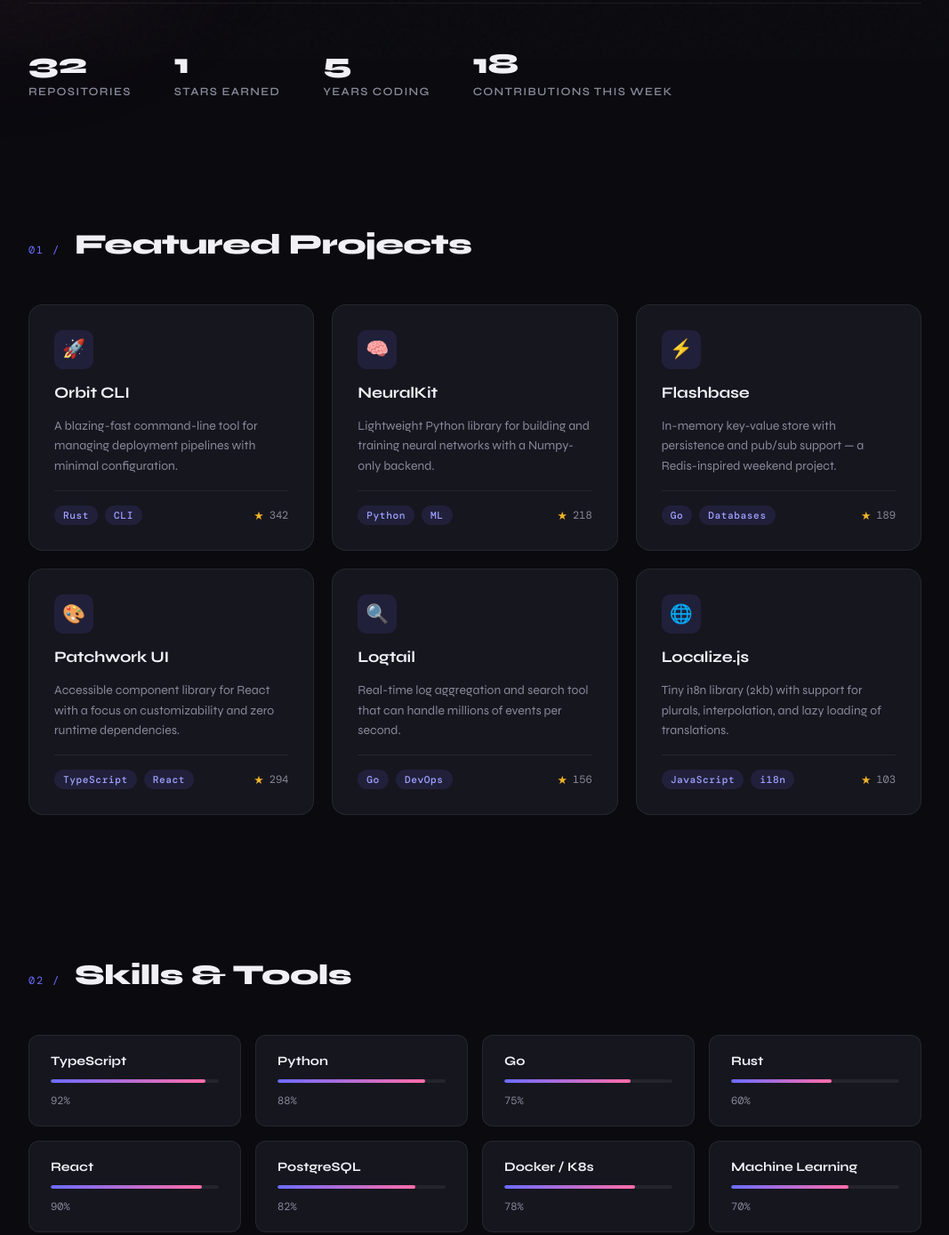
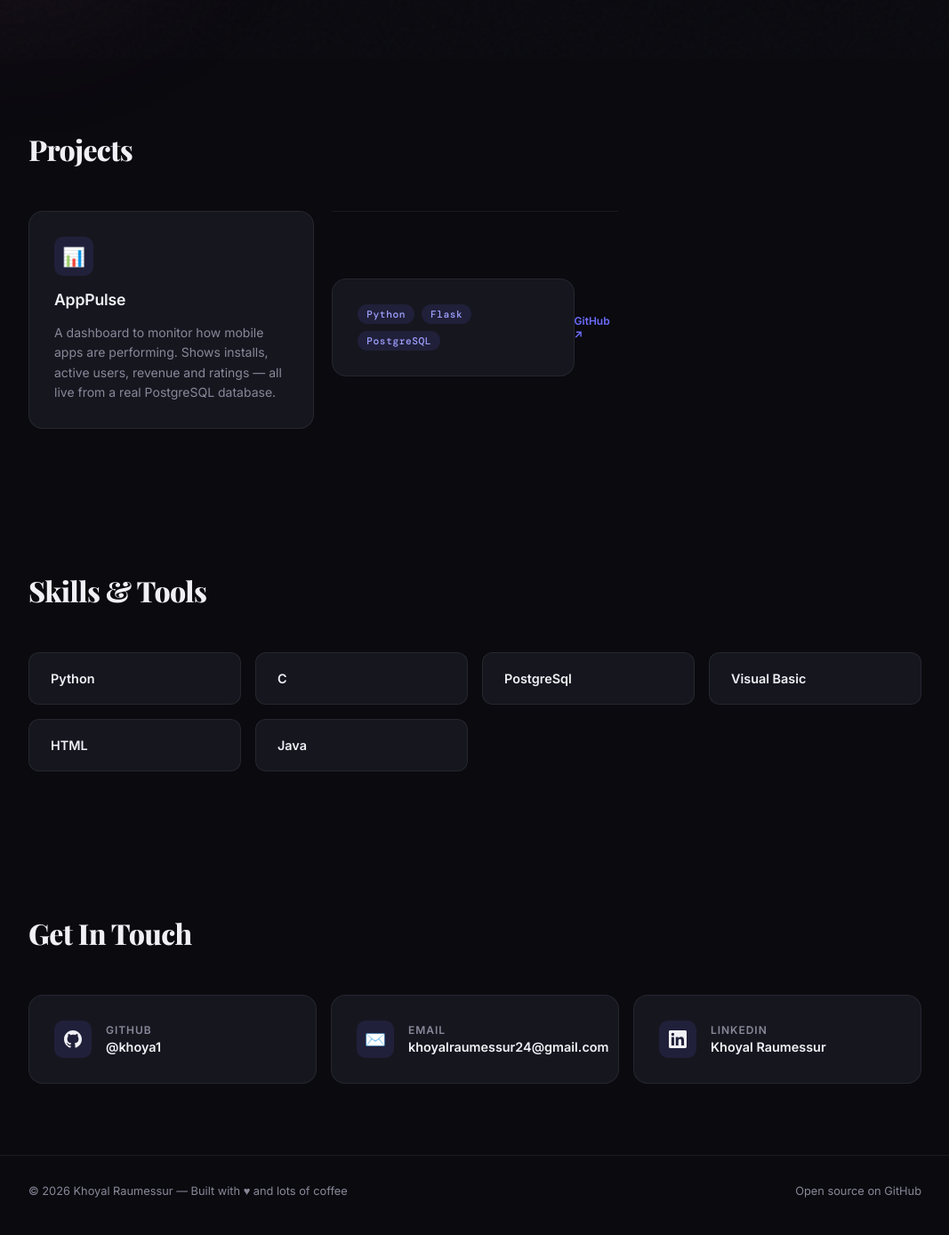
Before and after one commit to yashhemanx10-dot/portfolio1, a plain HTML site: page index.html in a window 1280 px wide. Shown: the part 734-2122 px from the top of the page at 89% size, without its empty margins (106-1173 px from the left). Drawn offline with nearby package versions, Linux system fonts and the light colour scheme.

Commit message:
Update index.html

```diff
--- a/index.html
+++ b/index.html
@@ -3,8 +3,8 @@
 <head>
   <meta charset="UTF-8" />
   <meta name="viewport" content="width=device-width, initial-scale=1.0" />
-  <title>GitHub Portfolio</title>
-  <link href="https://fonts.googleapis.com/css2?family=Syne:wght@400;600;700;800&family=DM+Mono:wght@400;500&display=swap" rel="stylesheet" />
+  <title>Khoyal's Portfolio</title>
+  <link href="https://fonts.googleapis.com/css2?family=Playfair+Display:wght@700;800&family=Inter:wght@400;500;600&family=DM+Mono:wght@400;500&display=swap" rel="stylesheet" />
   <style>
     *, *::before, *::after { box-sizing: border-box; margin: 0; padding: 0; }
 
@@ -26,14 +26,13 @@
     html { scroll-behavior: smooth; }
 
     body {
-      font-family: 'Syne', sans-serif;
+      font-family: 'Inter', sans-serif;
       background: var(--bg);
       color: var(--text);
       min-height: 100vh;
       overflow-x: hidden;
     }
 
-    /* NOISE OVERLAY */
     body::before {
       content: '';
       position: fixed;
@@ -44,7 +43,6 @@
       z-index: 0;
     }
 
-    /* GLOW BLOBS */
     .glow-blob {
       position: fixed;
       border-radius: 50%;
@@ -58,7 +56,6 @@
 
     main { position: relative; z-index: 1; }
 
-    /* NAV */
     nav {
       position: fixed;
       top: 0; left: 0; right: 0;
@@ -92,7 +89,6 @@
     }
     .nav-links a:hover { color: var(--text); }
 
-    /* HERO */
     .hero {
       min-height: 100vh;
       display: flex;
@@ -123,6 +119,7 @@
     }
 
     .hero h1 {
+      font-family: 'Playfair Display', serif;
       font-size: clamp(3rem, 8vw, 7rem);
       font-weight: 800;
       line-height: 1.0;
@@ -154,7 +151,7 @@
       gap: 0.5rem;
       padding: 0.75rem 1.75rem;
       border-radius: 100px;
-      font-family: 'Syne', sans-serif;
+      font-family: 'Inter', sans-serif;
       font-size: 0.875rem;
       font-weight: 600;
       letter-spacing: 0.04em;
@@ -177,7 +174,6 @@
     }
     .btn-ghost:hover { border-color: var(--text); transform: translateY(-1px); }
 
-    /* STATS ROW */
     .stats {
       display: flex;
       gap: 3rem;
@@ -200,7 +196,6 @@
       text-transform: uppercase;
     }
 
-    /* SECTIONS */
     section {
       max-width: 1100px;
       margin: 0 auto;
@@ -222,12 +217,12 @@
     }
 
     .section-title {
+      font-family: 'Playfair Display', serif;
       font-size: 2rem;
       font-weight: 800;
       letter-spacing: -0.02em;
     }
 
-    /* PROJECTS GRID */
     .projects-grid {
       display: grid;
       grid-template-columns: repeat(auto-fill, minmax(320px, 1fr));
@@ -316,17 +311,6 @@
       letter-spacing: 0.05em;
     }
 
-    .project-stars {
-      display: flex;
-      align-items: center;
-      gap: 0.375rem;
-      font-family: 'DM Mono', monospace;
-      font-size: 0.75rem;
-      color: var(--muted);
-    }
-    .star-icon { color: #f0b429; font-size: 0.8rem; }
-
-    /* SKILLS */
     .skills-grid {
       display: grid;
       grid-template-columns: repeat(auto-fill, minmax(200px, 1fr));
@@ -355,20 +339,12 @@
       overflow: hidden;
     }
 
-    .skill-bar-fill {
-      height: 100%;
-      border-radius: 4px;
-      background: linear-gradient(90deg, var(--accent), var(--accent2));
-      transition: width 1.5s cubic-bezier(0.4, 0, 0.2, 1);
-    }
-
     .skill-pct {
       font-family: 'DM Mono', monospace;
       font-size: 0.75rem;
       color: var(--muted);
     }
 
-    /* CONTACT */
     .contact-row {
       display: flex;
       gap: 1rem;
@@ -417,7 +393,6 @@
       font-weight: 700;
     }
 
-    /* FOOTER */
     footer {
       border-top: 1px solid var(--border);
       padding: 2rem 3rem;
@@ -435,7 +410,6 @@
       color: var(--muted);
     }
 
-    /* CURSOR DOT */
     .cursor {
       width: 6px; height: 6px;
       background: var(--accent);
@@ -446,7 +420,6 @@
       transition: transform 0.1s;
     }
 
-    /* ANIMATIONS */
     @keyframes fadeUp {
       from { opacity: 0; transform: translateY(24px); }
       to   { opacity: 1; transform: translateY(0); }
@@ -476,7 +449,7 @@
   <div class="glow-blob blob2"></div>
 
   <nav>
-    <a href="#" class="nav-logo">YT.dev</a>
+    <a href="#" class="nav-logo">YN.dev</a>
     <ul class="nav-links">
       <li><a href="#projects">Projects</a></li>
       <li><a href="#skills">Skills</a></li>
@@ -487,185 +460,81 @@
 
   <main>
 
-    <!-- HERO -->
-    <div class="hero">
+    <div class="hero"style="flex-direction: row; align-items: center; gap: 4rem;">
+      <div style="flex: 1;">
       <p class="hero-eyebrow animate">Available for opportunities</p>
       <h1 class="animate delay-1">
         <span class="line-muted">Hello, I'm</span><br>
-        <span>Yousef Taha</span><br>
-        <span class="line-accent">Developer.</span>
+        <span>Khoyal Raumessur</span><br>
       </h1>
       <p class="hero-desc animate delay-2">
-        I build thoughtful, performant software — from robust backends to polished interfaces. Passionate about open source and clean architecture.
+       I am Khoyal from Mauritius, I am currently living in Hamburg and pursuing a bachelor in Information Engineering at Haw Hamburg. I am eager to enhance my coding skills and indulge in more projects
       </p>
       <div class="hero-cta animate delay-3">
         <a href="#projects" class="btn btn-primary">View My Work</a>
         <a href="#contact" class="btn btn-ghost">Get In Touch</a>
       </div>
-
-      <div class="stats animate delay-4">
-        <div class="stat-item">
-          <span class="stat-num" id="stat-repos">32</span>
-          <span class="stat-label">Repositories</span>
         </div>
-        <div class="stat-item">
-          <span class="stat-num">1.2k</span>
-          <span class="stat-label">Stars Earned</span>
-        </div>
-        <div class="stat-item">
-          <span class="stat-num">5</span>
-          <span class="stat-label">Years Coding</span>
-        </div>
-        <div class="stat-item">
-          <span class="stat-num">18</span>
-          <span class="stat-label">Contributions this week</span>
-        </div>
+  <div style="flex-shrink: 0;">
+    <img src="digphoto.jpeg" alt="Khoyal Raumessur" style="width: 280px; height: 280px; border-radius: 50%; object-fit: cover; border: 3px solid var(--accent);">
   </div>
 </div>
 
-    <!-- PROJECTS -->
     <section id="projects">
       <div class="section-header">
-        <span class="section-num">01 /</span>
-        <h2 class="section-title">Featured Projects</h2>
+        <h2 class="section-title">Projects</h2>
       </div>
       <div class="projects-grid" id="projects-grid">
 
-        <a href="#" class="project-card">
-          <div class="project-icon">🚀</div>
-          <h3>Orbit CLI</h3>
-          <p>A blazing-fast command-line tool for managing deployment pipelines with minimal configuration.</p>
-          <div class="project-meta">
-            <div class="project-tags">
-              <span class="tag">Rust</span>
-              <span class="tag">CLI</span>
-            </div>
-            <div class="project-stars"><span class="star-icon">★</span> 342</div>
-          </div>
-        </a>
-
-        <a href="#" class="project-card">
-          <div class="project-icon">🧠</div>
-          <h3>NeuralKit</h3>
-          <p>Lightweight Python library for building and training neural networks with a Numpy-only backend.</p>
+ <a href="https://app-dashboard-90qt.onrender.com" target="_blank" class="project-card">
+  <div class="project-icon">📊</div>
+  <h3>AppPulse</h3>
+  <p>A dashboard to monitor how mobile apps are performing. Shows installs, active users, revenue and ratings — all live from a real PostgreSQL database.</p>
   <div class="project-meta">
     <div class="project-tags">
       <span class="tag">Python</span>
-              <span class="tag">ML</span>
+      <span class="tag">Flask</span>
+      <span class="tag">PostgreSQL</span>
     </div>
-            <div class="project-stars"><span class="star-icon">★</span> 218</div>
+ <a href="https://github.com/khoya1/app_dashboard" target="_blank"
+       onclick="event.stopPropagation()"
+       style="font-size:0.75rem; color: var(--accent); text-decoration:none; font-weight:600;">
+      GitHub ↗
+    </a>
   </div>
 </a>
-
-        <a href="#" class="project-card">
-          <div class="project-icon">⚡</div>
-          <h3>Flashbase</h3>
-          <p>In-memory key-value store with persistence and pub/sub support — a Redis-inspired weekend project.</p>
-          <div class="project-meta">
-            <div class="project-tags">
-              <span class="tag">Go</span>
-              <span class="tag">Databases</span>
-            </div>
-            <div class="project-stars"><span class="star-icon">★</span> 189</div>
-          </div>
-        </a>
-
-        <a href="#" class="project-card">
-          <div class="project-icon">🎨</div>
-          <h3>Patchwork UI</h3>
-          <p>Accessible component library for React with a focus on customizability and zero runtime dependencies.</p>
-          <div class="project-meta">
-            <div class="project-tags">
-              <span class="tag">TypeScript</span>
-              <span class="tag">React</span>
-            </div>
-            <div class="project-stars"><span class="star-icon">★</span> 294</div>
-          </div>
-        </a>
-
-        <a href="#" class="project-card">
-          <div class="project-icon">🔍</div>
-          <h3>Logtail</h3>
-          <p>Real-time log aggregation and search tool that can handle millions of events per second.</p>
-          <div class="project-meta">
-            <div class="project-tags">
-              <span class="tag">Go</span>
-              <span class="tag">DevOps</span>
-            </div>
-            <div class="project-stars"><span class="star-icon">★</span> 156</div>
-          </div>
-        </a>
-
-        <a href="#" class="project-card">
-          <div class="project-icon">🌐</div>
-          <h3>Localize.js</h3>
-          <p>Tiny i18n library (2kb) with support for plurals, interpolation, and lazy loading of translations.</p>
-          <div class="project-meta">
-            <div class="project-tags">
-              <span class="tag">JavaScript</span>
-              <span class="tag">i18n</span>
-            </div>
-            <div class="project-stars"><span class="star-icon">★</span> 103</div>
-          </div>
-        </a>
-
            </div>
     </section>
 
-    <!-- SKILLS -->
     <section id="skills">
       <div class="section-header">
-        <span class="section-num">02 /</span>
         <h2 class="section-title">Skills & Tools</h2>
       </div>
       <div class="skills-grid">
+
       <div class="skill-card">
-          <div class="skill-name">TypeScript</div>
-          <div class="skill-bar-bg"><div class="skill-bar-fill" data-pct="92" style="width:0"></div></div>
-          <div class="skill-pct">92%</div>
+          <div class="skill-name">Python</div>
         </div>
         <div class="skill-card">
-          <div class="skill-name">Python</div>
-          <div class="skill-bar-bg"><div class="skill-bar-fill" data-pct="88" style="width:0"></div></div>
-          <div class="skill-pct">88%</div>
+          <div class="skill-name">C</div>
         </div>
         <div class="skill-card">
-          <div class="skill-name">Go</div>
-          <div class="skill-bar-bg"><div class="skill-bar-fill" data-pct="75" style="width:0"></div></div>
-          <div class="skill-pct">75%</div>
+          <div class="skill-name">PostgreSql</div>
         </div>
         <div class="skill-card">
-          <div class="skill-name">Rust</div>
-          <div class="skill-bar-bg"><div class="skill-bar-fill" data-pct="60" style="width:0"></div></div>
-          <div class="skill-pct">60%</div>
+          <div class="skill-name">Visual Basic</div>
         </div>
         <div class="skill-card">
-          <div class="skill-name">React</div>
-          <div class="skill-bar-bg"><div class="skill-bar-fill" data-pct="90" style="width:0"></div></div>
-          <div class="skill-pct">90%</div>
+          <div class="skill-name">HTML</div>
         </div>
         <div class="skill-card">
-          <div class="skill-name">PostgreSQL</div>
-          <div class="skill-bar-bg"><div class="skill-bar-fill" data-pct="82" style="width:0"></div></div>
-          <div class="skill-pct">82%</div>
-        </div>
-        <div class="skill-card">
-          <div class="skill-name">Docker / K8s</div>
-          <div class="skill-bar-bg"><div class="skill-bar-fill" data-pct="78" style="width:0"></div></div>
-          <div class="skill-pct">78%</div>
-        </div>
-        <div class="skill-card">
-          <div class="skill-name">Machine Learning</div>
-          <div class="skill-bar-bg"><div class="skill-bar-fill" data-pct="70" style="width:0"></div></div>
-          <div class="skill-pct">70%</div>
+          <div class="skill-name">Java</div>
         </div>
       </div>
     </section>
 
-    <!-- CONTACT -->
     <section id="contact">
       <div class="section-header">
-        <span class="section-num">03 /</span>
         <h2 class="section-title">Get In Touch</h2>
       </div>
       <div class="contact-row">
@@ -675,14 +544,14 @@
           </div>
           <div>
             <div class="contact-label">GitHub</div>
-            <div class="contact-value">@yourusername</div>
+            <div class="contact-value">@khoya1</div>
           </div>
         </a>
-        <a href="mailto:hello@example.com" class="contact-card">
+        <a href="khoyalraumessur24@gmail.com" class="contact-card">
           <div class="contact-icon">✉️</div>
           <div>
             <div class="contact-label">Email</div>
-            <div class="contact-value">hello@example.com</div>
+            <div class="contact-value">khoyalraumessur24@gmail.com</div>
           </div>
         </a>
         <a href="https://linkedin.com" class="contact-card" target="_blank">
@@ -691,48 +560,17 @@
           </div>
           <div>
             <div class="contact-label">LinkedIn</div>
-            <div class="contact-value">Yousef Taha</div>
+            <div class="contact-value">Khoyal Raumessur</div>
           </div>
         </a>
       </div>
     </section>
 
     <footer>
-      <p>© 2026 Yousef Taha — Built with ♥ and lots of coffee</p>
+      <p>© 2026 Khoyal Raumessur — Built with ♥ and lots of coffee</p>
       <p>Open source on GitHub</p>
     </footer>
 
   </main>
 
-  <script>
-    // Animate skill bars on scroll
-    const observer = new IntersectionObserver((entries) => {
-      entries.forEach(entry => {
-        if (entry.isIntersecting) {
-          entry.target.querySelectorAll('.skill-bar-fill').forEach(bar => {
-            bar.style.width = bar.dataset.pct + '%';
-          });
-        }
-      });
-    }, { threshold: 0.2 });
-
-    document.querySelectorAll('#skills').forEach(el => observer.observe(el));
-
-    // Smooth number count-up for stats
-    document.querySelectorAll('.stat-num').forEach(el => {
-      const target = parseInt(el.textContent);
-      if (isNaN(target)) return;
-      let start = 0;
-      const duration = 1500;
-      const step = timestamp => {
-        if (!start) start = timestamp;
-        const progress = Math.min((timestamp - start) / duration, 1);
-        el.textContent = Math.floor(progress * target);
-        if (progress < 1) requestAnimationFrame(step);
-        else el.textContent = target;
-      };
-      setTimeout(() => requestAnimationFrame(step), 400);
-    });
-  </script>
-</body>
-</html>
+  <script data-cfasync="false" src="/cdn-cgi/scripts/5c5dd728/cloudflare-static/email-decode.min.js"></script><script>
```
Lines whose indentation alone changed are shown as unchanged.
